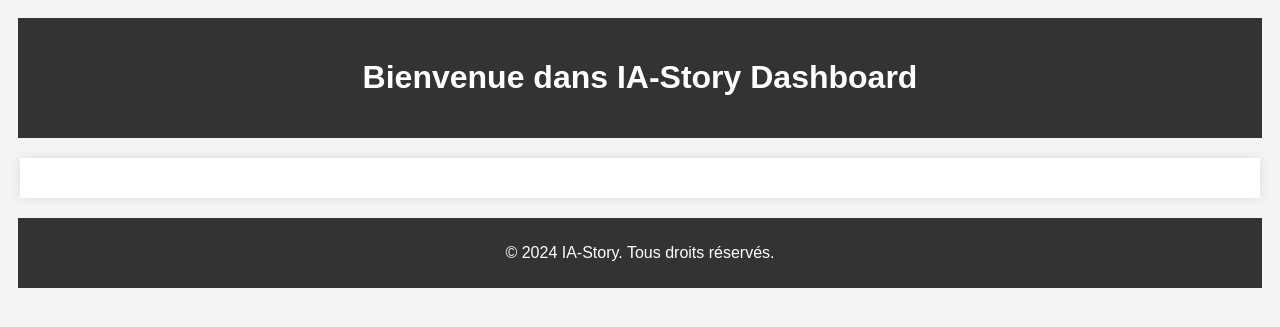
After one commit to universmc/ia-story, a PHP site: page /index.html in a window 1280 px wide. The commit adds this page. Shown: the top 327 px of the page. Run offline with PHP 8.4, Linux system fonts and the light colour scheme.

Commit message:
index.html et style.css

```diff
--- /dev/null
+++ b/index.html
@@ -0,0 +1,29 @@
+<!DOCTYPE html>
+<html lang="en">
+<head>
+    <meta charset="UTF-8">
+    <meta name="viewport" content="width=device-width, initial-scale=1.0">
+    <title>IA-Story Dashboard</title>
+    <!-- Lien vers le fichier CSS pour la mise en page -->
+    <link rel="stylesheet" href="src/css/style.css">
+</head>
+<body>
+    <!-- En-tête de la page -->
+    <header>
+        <h1>Bienvenue dans IA-Story Dashboard</h1>
+    </header>
+
+    <!-- Section principale du tableau de bord -->
+    <main>
+        <!-- Insérez ici le contenu du tableau de bord, comme les épisodes, les images, etc. -->
+    </main>
+
+    <!-- Pied de page de la page -->
+    <footer>
+        <p>&copy; 2024 IA-Story. Tous droits réservés.</p>
+    </footer>
+
+    <!-- Lien vers le fichier JavaScript pour les fonctionnalités dynamiques -->
+    <script src="js/script.js"></script>
+</body>
+</html>
--- a/package.json
+++ b/package.json
@@ -14,5 +14,8 @@
   "license": "ISC",
   "dependencies": {
     "image-js": "^0.35.5"
+  },
+  "devDependencies": {
+    "ml-stat": "^1.3.3"
   }
 }
--- a/src/css/style.css
+++ b/src/css/style.css
@@ -1,3 +1,5 @@
+
+/* Styles globaux */
 body {
     font-family: Arial, sans-serif;
     background-color: #f4f4f4;
@@ -5,6 +7,32 @@ body {
     text-align: center;
     padding: 10px;
 }
+/* En-tête */
+header {
+    background-color: #333; /* Couleur de fond de l'en-tête */
+    color: #fff; /* Couleur du texte de l'en-tête */
+    padding: 20px;
+    text-align: center;
+}
+
+/* Styles pour le contenu principal */
+main {
+    max-width: 1200px;
+    margin: 20px auto;
+    padding: 20px;
+    background-color: #fff; /* Couleur de fond du contenu principal */
+    box-shadow: 0 0 10px rgba(0, 0, 0, 0.1); /* Ombre légère */
+}
+
+/* Pied de page */
+footer {
+    background-color: #333; /* Couleur de fond du pied de page */
+    color: #fff; /* Couleur du texte du pied de page */
+    text-align: center;
+    padding: 10px;
+}
+
+/* Ajoutez d'autres styles spécifiques à votre tableau de bord ci-dessous */
 
 .container {
     width: 80%;
```
Also changed, not shown: docs/readme-version2.md (added), package-lock.json, 1 other file.
